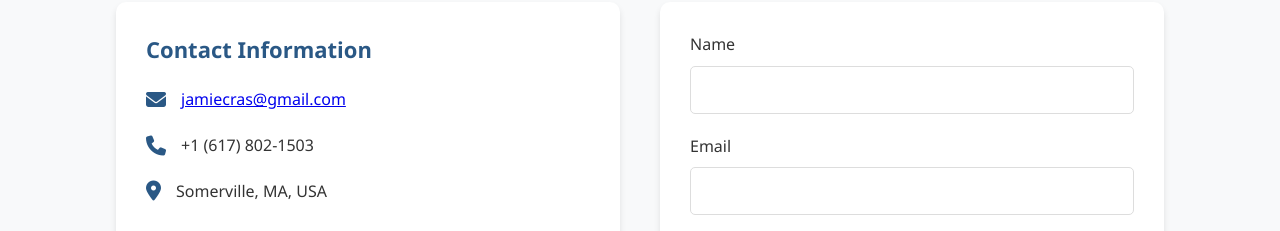
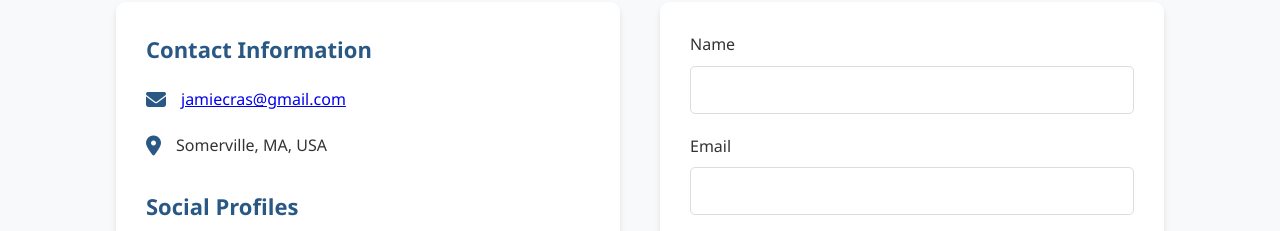
Before and after one commit to jamieal/portfolio, a plain HTML site: page index.html in a window 1280 px wide. Shown: the part 4320-4551 px from the top of the page. Drawn offline with Linux system fonts and the light colour scheme; a web font is replaced by a local one.

Commit message:
Remove number

```diff
--- a/index.html
+++ b/index.html
@@ -175,10 +175,6 @@
                         <p><a href="mailto:jamiecras@gmail.com">jamiecras@gmail.com</a></p>
                     </div>
                     <div class="contact-item">
-                        <i class="fas fa-phone"></i>
-                        <p>+1 (617) 802-1503</p>
-                    </div>
-                    <div class="contact-item">
                         <i class="fas fa-map-marker-alt"></i>
                         <p>Somerville, MA, USA</p>
                     </div>
```
